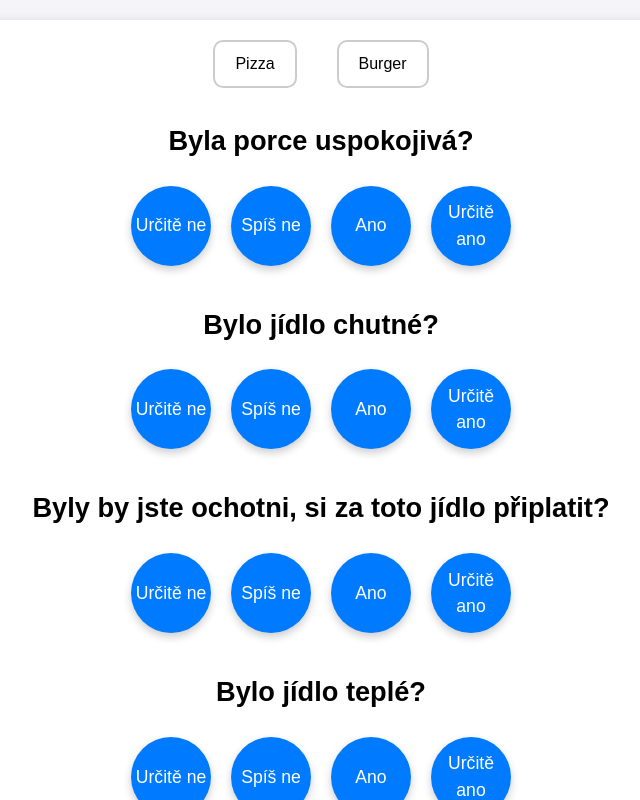
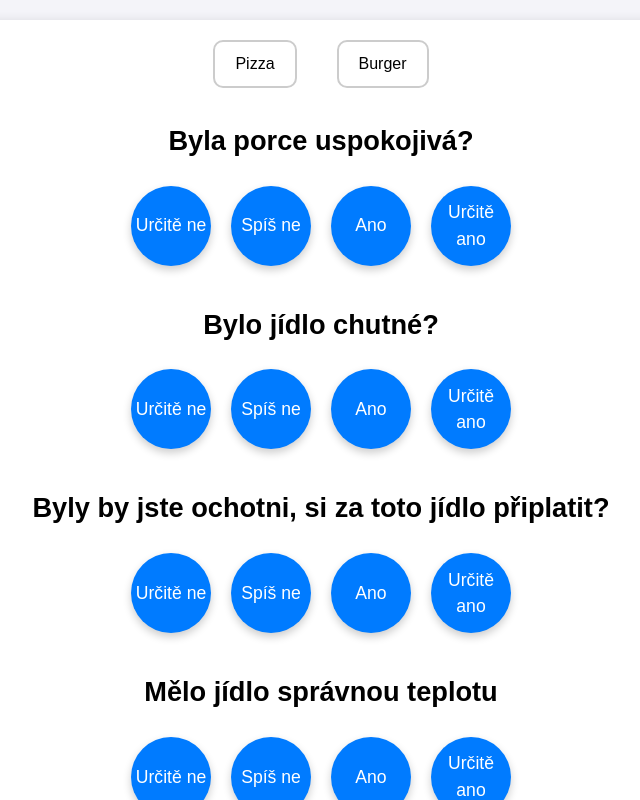
Before and after one commit to tomhula/jecarate, a Next.js app: page /food-rating in a window 1280 px wide. Both pictures are taken after a click on the element "Pizza". Shown: the top 800 px of the page, without its empty margins (319-959 px from the left). Built offline with nearby package versions, Linux system fonts and the light colour scheme.

Commit message:
Move form answers inside the FoodSelector component

```diff
--- a/app/ui/food-rating/food-selector.tsx
+++ b/app/ui/food-rating/food-selector.tsx
@@ -7,6 +7,8 @@ import { ClickableDiv } from "@/app/ui/util/clickable-div"
 import {FoodFormQuestionAnswerContainer} from "@/app/ui/food-rating/form-answer-container";
 import foodFormStyles from '../food-rating.module.css'
 
+export default function FoodSelector()
+{
     const chosenAnswers: FormAnswer = {
         ration: null,
         taste: null,
@@ -15,8 +17,6 @@ const chosenAnswers: FormAnswer = {
         looks: null
     }
 
-export default function FoodSelector()
-{
     const [showForm, setShowForm] = useState(false)
 
     const handleFoodOptionClick = () => { setShowForm(true) }
@@ -68,7 +68,7 @@ export default function FoodSelector()
                     </FoodFormQuestion>
 
                     <FoodFormQuestion>
-                        <label className={foodFormStyles.questionLabel}>Bylo jídlo teplé?</label>
+                        <label className={foodFormStyles.questionLabel}>Mělo jídlo správnou teplotu</label>
                         <FoodFormQuestionAnswerContainer>
                             <ClickableDiv action={ () => chosenAnswers.temperature = 1 }>Určitě ne</ClickableDiv>
                             <ClickableDiv action={ () => chosenAnswers.temperature = 2 }>Spíš ne</ClickableDiv>
```
Lines whose indentation alone changed are shown as unchanged.
